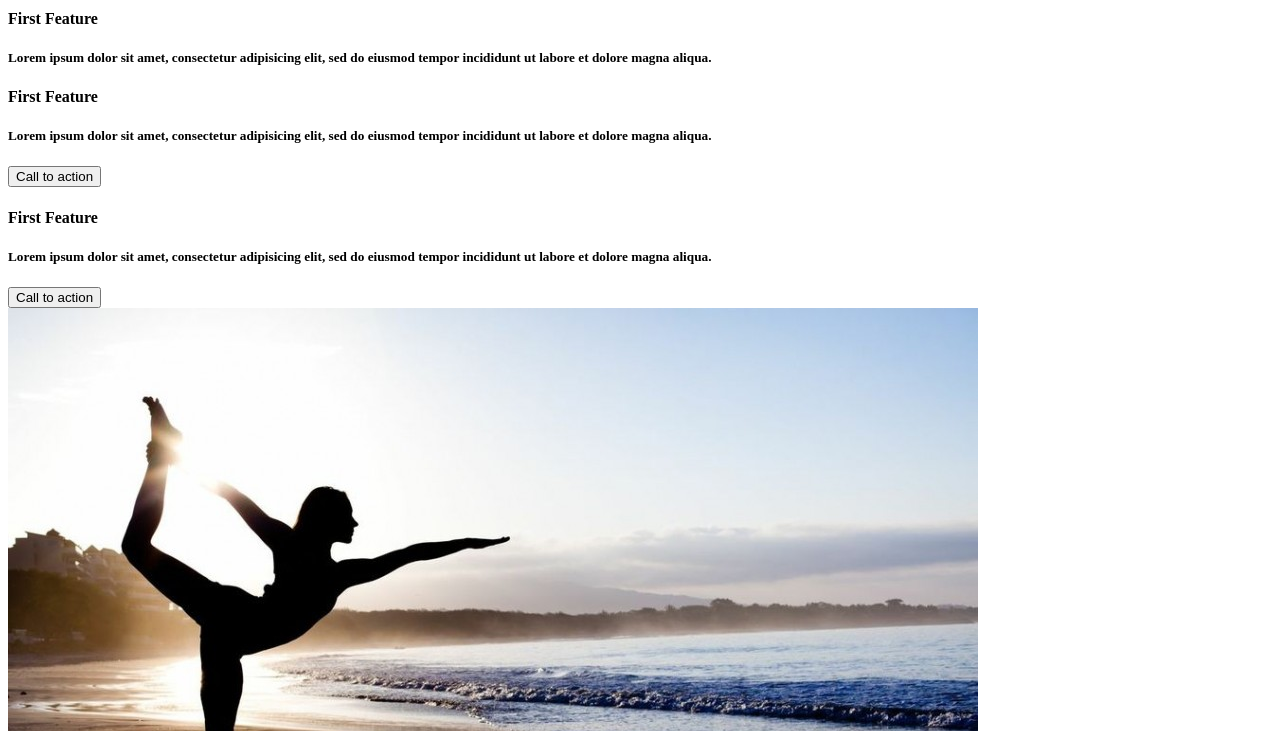
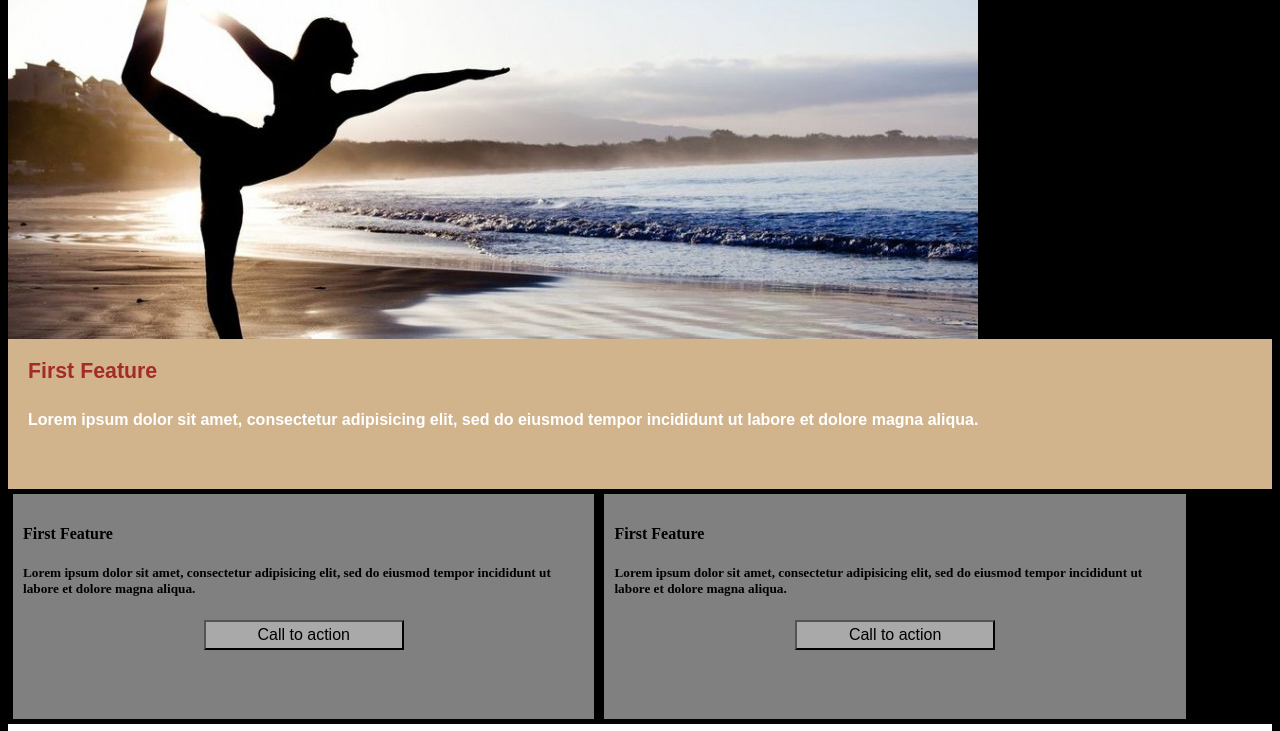
Before and after one commit to NWShadowDev/CSSWeek3, a plain HTML site: page index.html in a window 1280 px wide. Shown: the part 259-990 px from the top of the page. Drawn offline with Linux system fonts and the light colour scheme.

Commit message:
finally make the partial imports work

```diff
--- a/scss/base/_index.scss
+++ b/scss/base/_index.scss
@@ -1,2 +1 @@
-@import 'layout';
-@import 'utilities';
+@import 'base';
--- a/scss/layout/_index.scss
+++ b/scss/layout/_index.scss
@@ -1,2 +1,2 @@
-@import 'base';
-@import 'utilities';
+@import 'mediaqueries';
+@import 'containers';
--- a/scss/utilities/_index.scss
+++ b/scss/utilities/_index.scss
@@ -1,2 +1,2 @@
-@import 'base';
-@import 'layout';
+@import 'variables';
+@import 'mixins';
--- a/scss/utilities/_variables.scss
+++ b/scss/utilities/_variables.scss
@@ -6,6 +6,6 @@ $header-top: papayawhip;
 
 
 // Headers
-$h3 : font-size: 1.5em;
+$h3 : 1.5em;
 
 //
```
Also changed, not shown: css/application.css, 1 other file.
